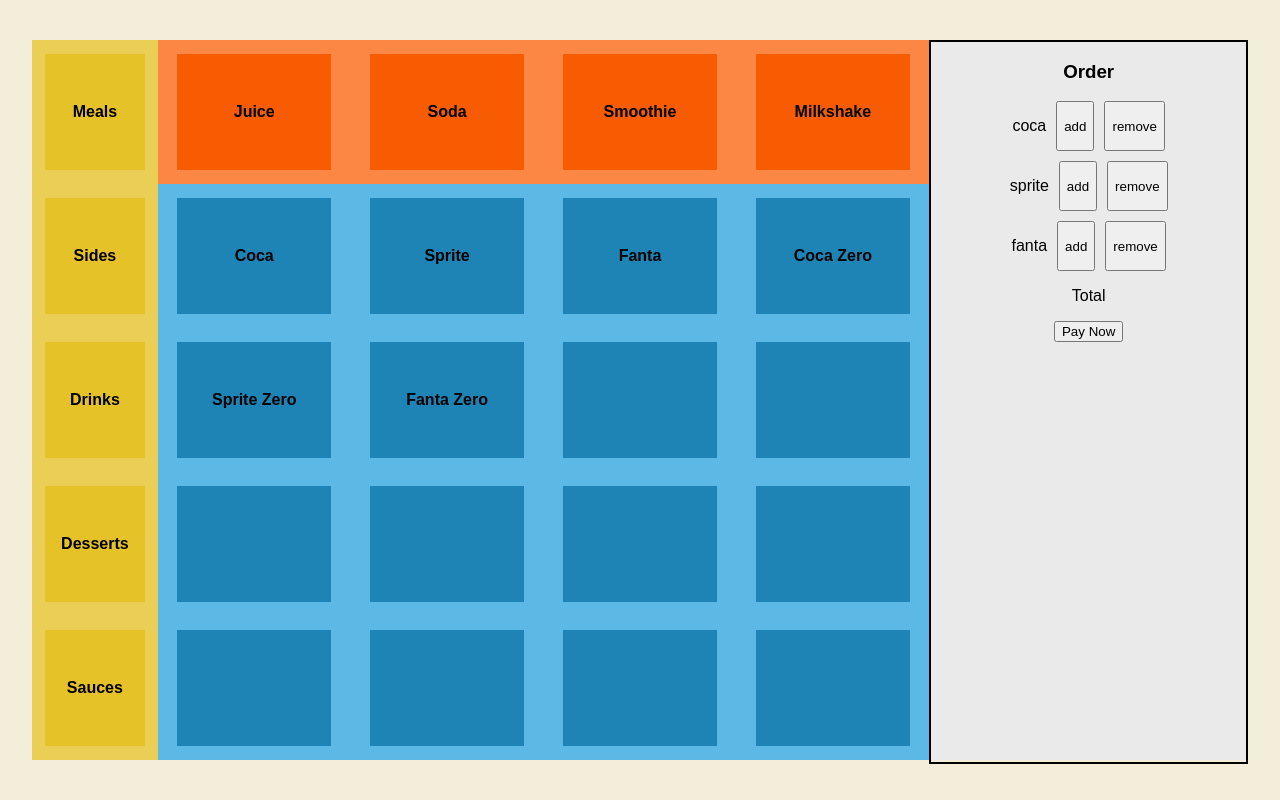
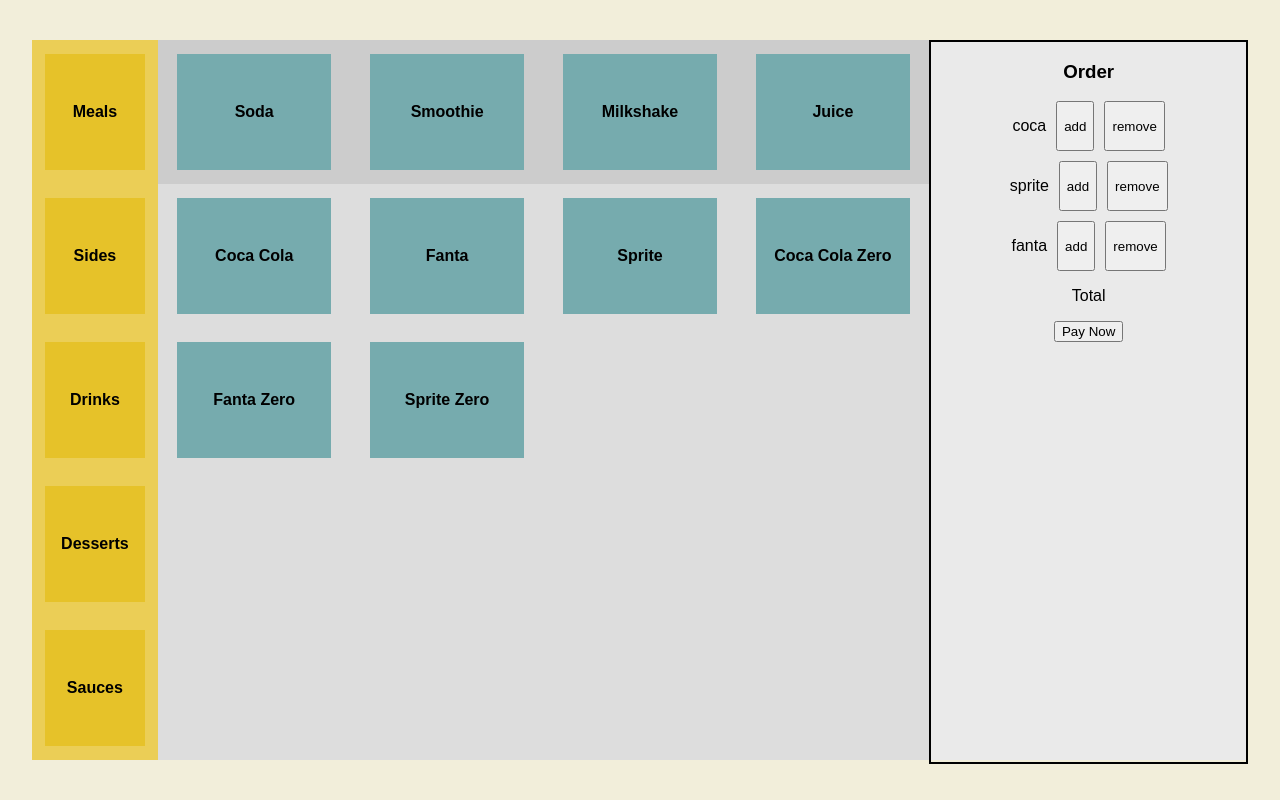
Before and after one commit to stefanie-vicente/test-qopla, a React (Vite) app: page / in a window 1280 px wide. Built offline with nearby package versions, Linux system fonts and the light colour scheme.

Commit message:
add context store

```diff
--- a/src/App.tsx
+++ b/src/App.tsx
@@ -1,11 +1,12 @@
+import { StoreProvider } from "./StoreContext";
 import Drinks from "./pages/Drinks";
 import "./App.css";
 
 function App() {
   return (
-    <>
+    <StoreProvider>
       <Drinks />
-    </>
+    </StoreProvider>
   );
 }
 
--- /dev/null
+++ b/src/StoreContext.tsx
@@ -0,0 +1,141 @@
+import React, {
+  createContext,
+  useContext,
+  useState,
+  useEffect,
+  ReactNode,
+} from "react";
+
+interface Drink {
+  id: number;
+  name: string;
+  price: number;
+  modifications: DrinkModification;
+}
+
+interface DrinkModification {
+  size: DrinkModificationOptions[];
+  flavours: DrinkModificationOptions[];
+}
+
+interface DrinkModificationOptions {
+  name: string;
+  addonPrice: number;
+}
+
+interface CartItem {
+  product: Drink;
+  quantity: number;
+}
+
+interface StoreContextType {
+  drinksTypes: string[];
+  drinksFlavours: any;
+  drinksOptions: Drink[];
+  cart: CartItem[];
+  addToCart: (product: any) => void;
+  removeFromCart: (productId: any) => void;
+}
+
+const StoreContext = createContext<StoreContextType | undefined>(undefined);
+
+export const StoreProvider: React.FC<{ children: ReactNode }> = ({
+  children,
+}) => {
+  const [drinksTypes, setDrinksTypes] = useState<string[]>([]);
+  const [drinksOptions, setDrinksOptions] = useState<Drink[]>([]);
+  const [drinksFlavours, setDrinksFlavours] = useState<string[]>([]);
+  const [cart, setCart] = useState<CartItem[]>([]);
+
+  useEffect(() => {
+    const fetchProducts = async () => {
+      try {
+        const response = await fetch("/drinksMock.json");
+
+        const { drinks } = await response.json();
+
+        const types = drinks.map((item: Drink) => item.name);
+        const flavours = drinks.map((item: Drink) => {
+          return {
+            drink: item.name,
+            flavours: item.modifications.flavours,
+          };
+        });
+        setDrinksTypes(types);
+        setDrinksOptions(drinks);
+        setDrinksFlavours(flavours);
+      } catch (error) {
+        console.error("Error fetching drinks:", error);
+      }
+    };
+
+    fetchProducts();
+  }, []);
+
+  useEffect(() => {
+    const fetchProducts = async () => {
+      try {
+        const response = await fetch("/addonsMock.json");
+
+        const { addons } = await response.json();
+
+        // console.log(addons);
+      } catch (error) {
+        console.error("Error fetching addons:", error);
+      }
+    };
+
+    fetchProducts();
+  }, []);
+
+  const addToCart = (product: any) => {
+    setCart((prevCart) => {
+      const existingItem = prevCart.find(
+        (item) => item.product.id === product.id
+      );
+      if (existingItem) {
+        return prevCart.map((item) =>
+          item.product.id === product.id
+            ? { ...item, quantity: item.quantity + 1 }
+            : item
+        );
+      }
+      return [...prevCart, { product, quantity: 1 }];
+    });
+  };
+
+  const removeFromCart = (productId: number) => {
+    setCart((prevCart) =>
+      prevCart
+        .map((item) =>
+          item.product.id === productId && item.quantity > 1
+            ? { ...item, quantity: item.quantity - 1 }
+            : item
+        )
+        .filter((item) => item.quantity > 0)
+    );
+  };
+
+  return (
+    <StoreContext.Provider
+      value={{
+        drinksTypes,
+        drinksFlavours,
+        drinksOptions,
+        cart,
+        addToCart,
+        removeFromCart,
+      }}
+    >
+      {children}
+    </StoreContext.Provider>
+  );
+};
+
+export const useStore = (): StoreContextType => {
+  const context = useContext(StoreContext);
+  if (!context) {
+    throw new Error("useStore must be used within a StoreProvider");
+  }
+  return context;
+};
--- a/src/components/DrinkOptions.tsx
+++ b/src/components/DrinkOptions.tsx
@@ -1,10 +1,10 @@
 import styled from "styled-components";
+import { useStore } from "../StoreContext";
 
 const Options = styled.div`
   display: grid;
   grid-template-columns: repeat(4, 1fr);
   grid-template-rows: repeat(4, 1fr);
-  background: #5cb8e4;
   height: 100%;
   align-items: center;
   justify-items: center;
@@ -17,7 +17,7 @@
   text-align: center;
   font-weight: bold;
   cursor: pointer;
-  background-color: #1d84b5;
+  background-color: #76abae;
   width: 80%;
   height: 80%;
 
@@ -27,32 +27,26 @@
   }
 `;
 
-const DrinkOptions = () => {
-  const drinkFlavours: string[] = [
-    "Coca",
-    "Sprite",
-    "Fanta",
-    "Coca Zero",
-    "Sprite Zero",
-    "Fanta Zero",
-  ];
+const DrinkOptions = (props: { type: string }) => {
+  const { drinksFlavours } = useStore();
+
+  const filteredDrink = drinksFlavours.filter(
+    (item: { flavours: any; drink: string }) => item.drink === props.type
+  );
+
+  const drinkFlavours = filteredDrink.length
+    ? filteredDrink.at(-1)?.flavours
+    : [];
 
   const handleClick = (item: any) => {
     console.log(`You clicked on ${item}`);
   };
 
-  const totalCells = 16;
-
-  const cellsToRender = [
-    ...drinkFlavours,
-    ...Array(totalCells - drinkFlavours.length).fill(null),
-  ];
-
   return (
     <Options>
-      {cellsToRender.map((option: string, index: number) => (
-        <Item key={index} onClick={() => handleClick(option)}>
-          {option}
+      {drinkFlavours.map((option: any) => (
+        <Item key={option?.name} onClick={() => handleClick(option?.name)}>
+          {option?.name}
         </Item>
       ))}
     </Options>
--- a/src/components/DrinksTopBar.tsx
+++ b/src/components/DrinksTopBar.tsx
@@ -1,10 +1,10 @@
 import styled from "styled-components";
+import { useStore } from "../StoreContext";
 
 const Drinks = styled.div`
   display: grid;
   grid-template-columns: repeat(4, 1fr);
   grid-template-rows: repeat(1, 1fr);
-  background: #fc8744;
   height: 100%;
   align-items: center;
   justify-items: center;
@@ -17,7 +17,7 @@
   text-align: center;
   font-weight: bold;
   cursor: pointer;
-  background-color: #f75c03;
+  background-color: #76abae;
   width: 80%;
   height: 80%;
 
@@ -28,7 +28,7 @@
 `;
 
 const DrinksTopBar = () => {
-  const drinkTypes: string[] = ["Juice", "Soda", "Smoothie", "Milkshake"];
+  const { drinksTypes } = useStore();
 
   const handleClick = (item: any) => {
     console.log(`You clicked on ${item}`);
@@ -36,7 +36,7 @@
 
   return (
     <Drinks>
-      {drinkTypes.map((option: string) => (
+      {drinksTypes.map((option: string) => (
         <DrinkItem key={option} onClick={() => handleClick(option)}>
           {option}
         </DrinkItem>
--- a/src/pages/Drinks.tsx
+++ b/src/pages/Drinks.tsx
@@ -1,6 +1,3 @@
-import { useEffect, useState } from "react";
-import { IDrink } from "../interfaces/DrinkInterface";
-import { IAddonType } from "../interfaces/AddonInterface";
 import MenuLateralBar from "../components/MenuLateralBar";
 import DrinksTopBar from "../components/DrinksTopBar";
 import DrinkOptions from "../components/DrinkOptions";
@@ -14,29 +11,6 @@
 import CartLateralBar from "../components/CartLateralBar";
 
 const Drinks = () => {
-  const [drinks, setDrinks] = useState<IDrink[]>([]);
-  const [addons, setAddons] = useState<IAddonType[]>([]);
-
-  console.log(drinks, addons);
-
-  useEffect(() => {
-    fetch("/drinksMock.json")
-      .then((response) => response.json())
-      .then(({ drinks }) => {
-        setDrinks(drinks);
-      })
-      .catch((error) => console.error("Fetch error:", error));
-  }, []);
-
-  useEffect(() => {
-    fetch("/addonsMock.json")
-      .then((response) => response.json())
-      .then(({ addons }) => {
-        setAddons(addons);
-      })
-      .catch((error) => console.error("Fetch error:", error));
-  }, []);
-
   return (
     <Page>
       <LeftBar>
@@ -46,7 +20,7 @@
         <DrinksTopBar />
       </TopBar>
       <Options>
-        <DrinkOptions />
+        <DrinkOptions type="Soda" />
       </Options>
       <RightBar>
         <CartLateralBar />
```
